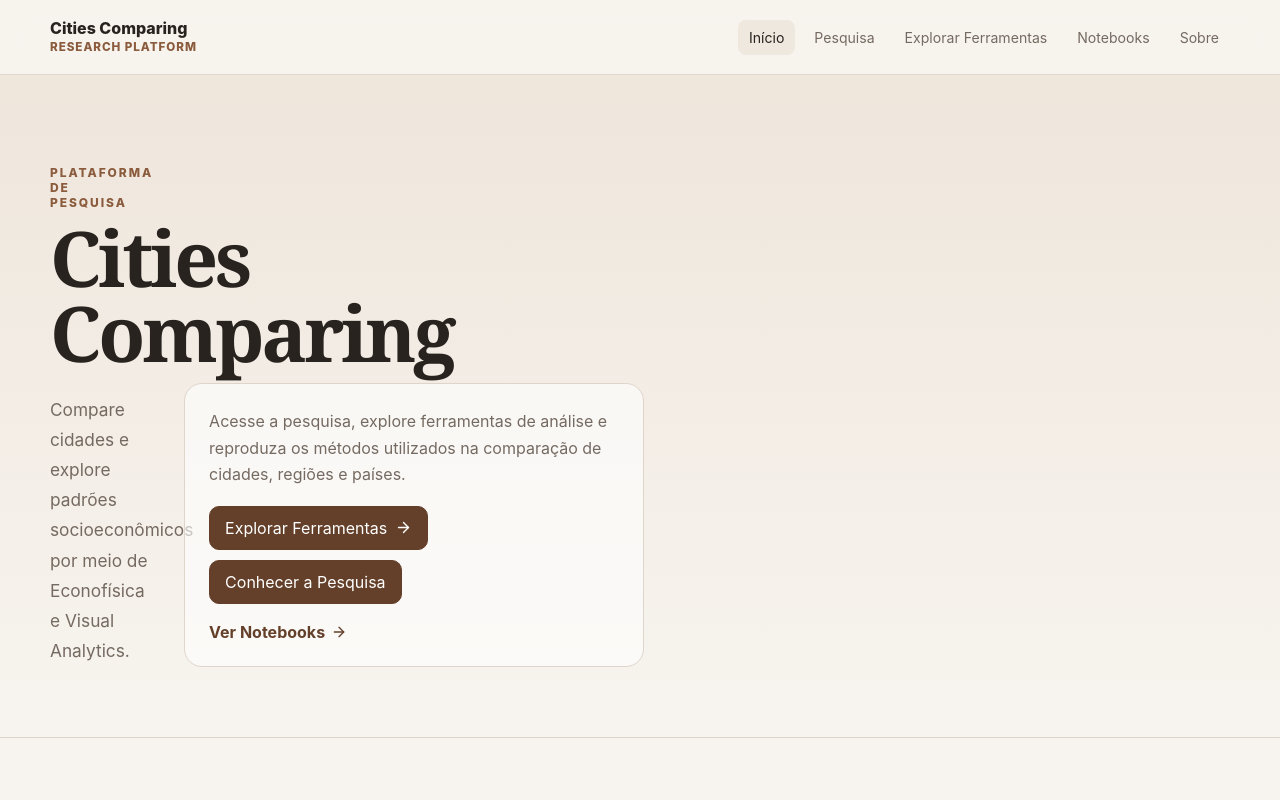
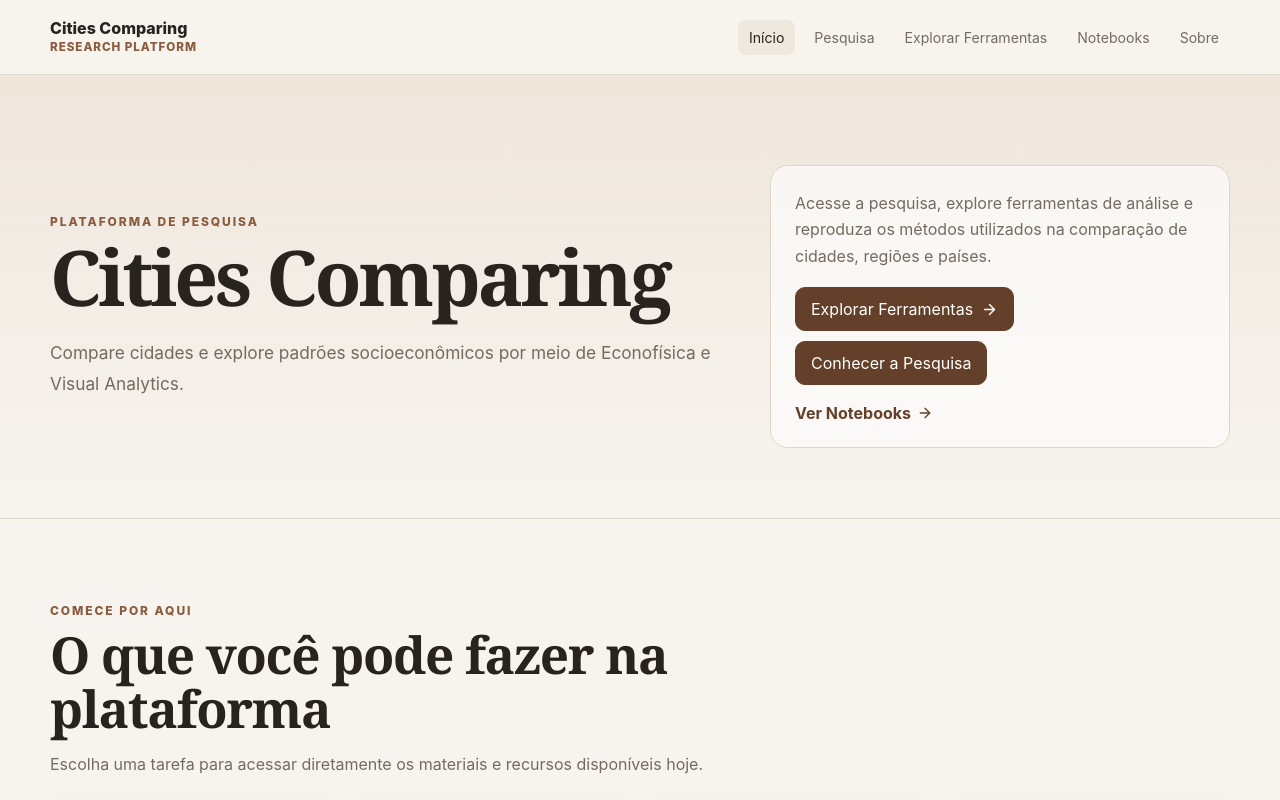
Before and after one commit to LeonardoCamargoRossato/CitiesComparing_ResearchPlatform, a React (Vite) app: page /#/ in a window 1280 px wide. Shown: the top 800 px of the page. Built offline with nearby package versions, Linux system fonts and the light colour scheme.

Commit message:
Fix home hero layout and restore toolkit story

```diff
--- a/src/pages/AnalysisToolkit.jsx
+++ b/src/pages/AnalysisToolkit.jsx
@@ -26,7 +26,7 @@ export default function AnalysisToolkit() {
           <div><StatusBadge tone="accent">Disponível</StatusBadge><h2>City Comparing — Streamlit Alpha</h2><p>Use a aplicação original de Visual Analytics ou percorra sua documentação visual dentro desta plataforma.</p></div>
           <div className="button-row"><a className="button button--primary" href="https://analysis-socioeconomic-indicators.streamlit.app/" target="_blank" rel="noopener noreferrer">Abrir City Comparing <ExternalLink size={17} /></a><Link className="button button--ghost" to="/toolkit/citiesComparing_versaoAlphaStreamlit">Conhecer a versão Alpha</Link></div>
         </div>
-        <div className="visual-story-list toolkit-story-list">{cityComparingStory.slice(0, 3).map((story, index) => <VisualStoryBlock key={story.id} story={story} index={index} items={cityComparingStory} />)}</div>
+        <div className="visual-story-list toolkit-story-list">{cityComparingStory.map((story, index) => <VisualStoryBlock key={story.id} story={story} index={index} items={cityComparingStory} />)}</div>
       </div></section>
 
       <section className="section section--muted"><div className="container">
--- a/src/styles/global.css
+++ b/src/styles/global.css
@@ -49,6 +49,9 @@ code { font-family: "SFMono-Regular", Consolas, monospace; }
 .hero-actions { flex-wrap: wrap; }
 .home-hero-aside { width: min(460px, 100%); display: grid; gap: 18px; padding: 24px; border: 1px solid var(--line); border-radius: 18px; background: rgba(255,255,255,.62); }
 .home-hero-aside p { margin: 0; color: var(--muted); line-height: 1.65; }
+.page-hero__content:has(.home-hero-aside) { grid-template-columns: minmax(540px, 1fr) minmax(380px, 460px); align-items: center; }
+.page-hero__content:has(.home-hero-aside) > div:first-child { min-width: 0; }
+.page-hero__content:has(.home-hero-aside) h1 { overflow-wrap: normal; }
 
 .button-row { display: flex; gap: 10px; align-items: center; flex-wrap: wrap; }
 .button { display: inline-flex; align-items: center; justify-content: center; gap: 8px; border-radius: 10px; border: 1px solid var(--line); text-decoration: none; padding: 11px 15px; cursor: pointer; transition: .2s ease; }
@@ -159,6 +162,8 @@ code { font-family: "SFMono-Regular", Consolas, monospace; }
 .footer__links a { color: var(--accent-strong); font-weight: 700; text-decoration: none; }
 
 @media (max-width: 1020px) {
+  .page-hero__content:has(.home-hero-aside) { grid-template-columns: 1fr; }
+  .home-hero-aside { width: 100%; }
   .grid--4 { grid-template-columns: repeat(2, minmax(0,1fr)); }
   .grid--3 { grid-template-columns: repeat(2, minmax(0,1fr)); }
   .timeline { grid-template-columns: repeat(2, minmax(0,1fr)); }
```
